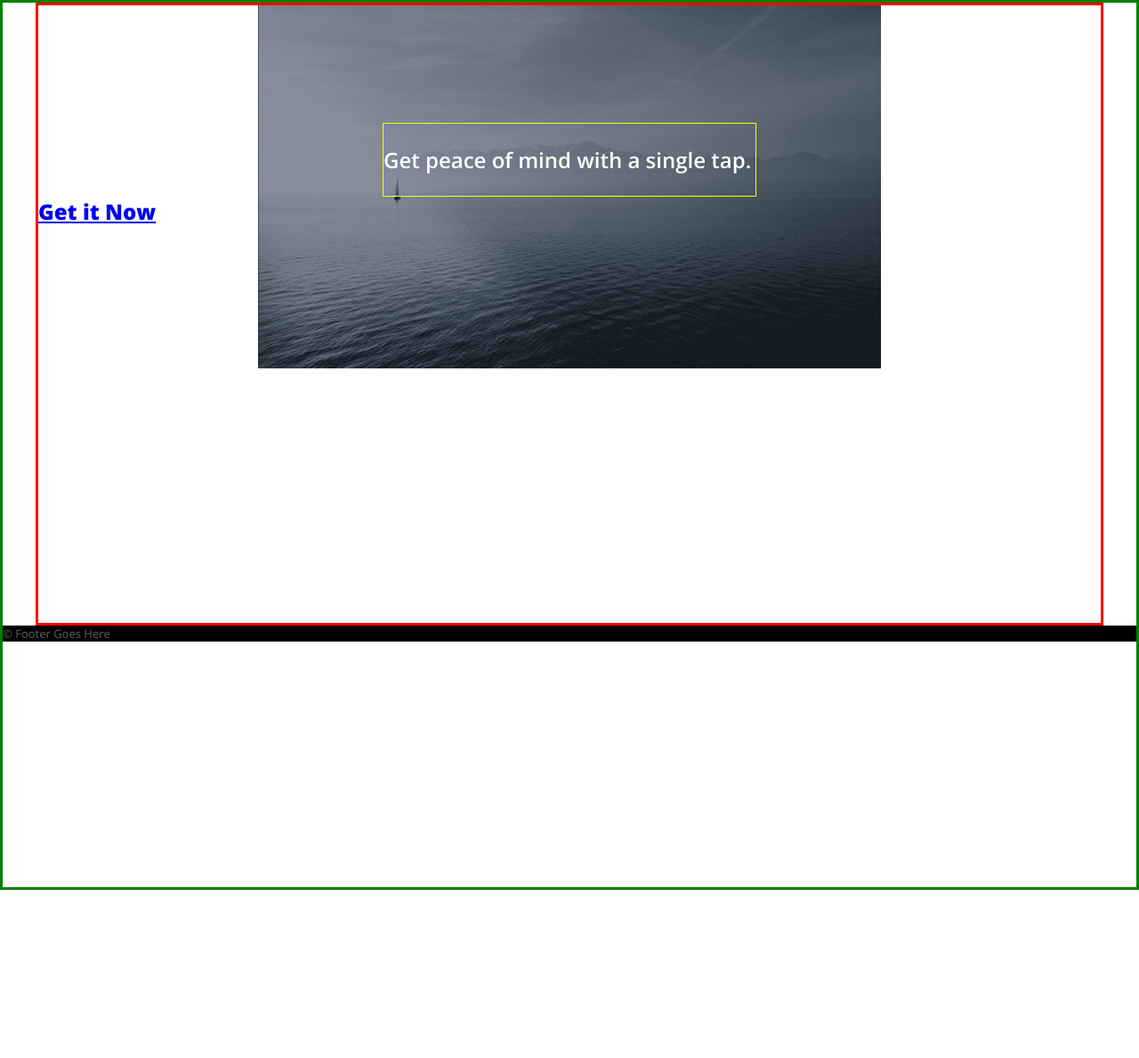
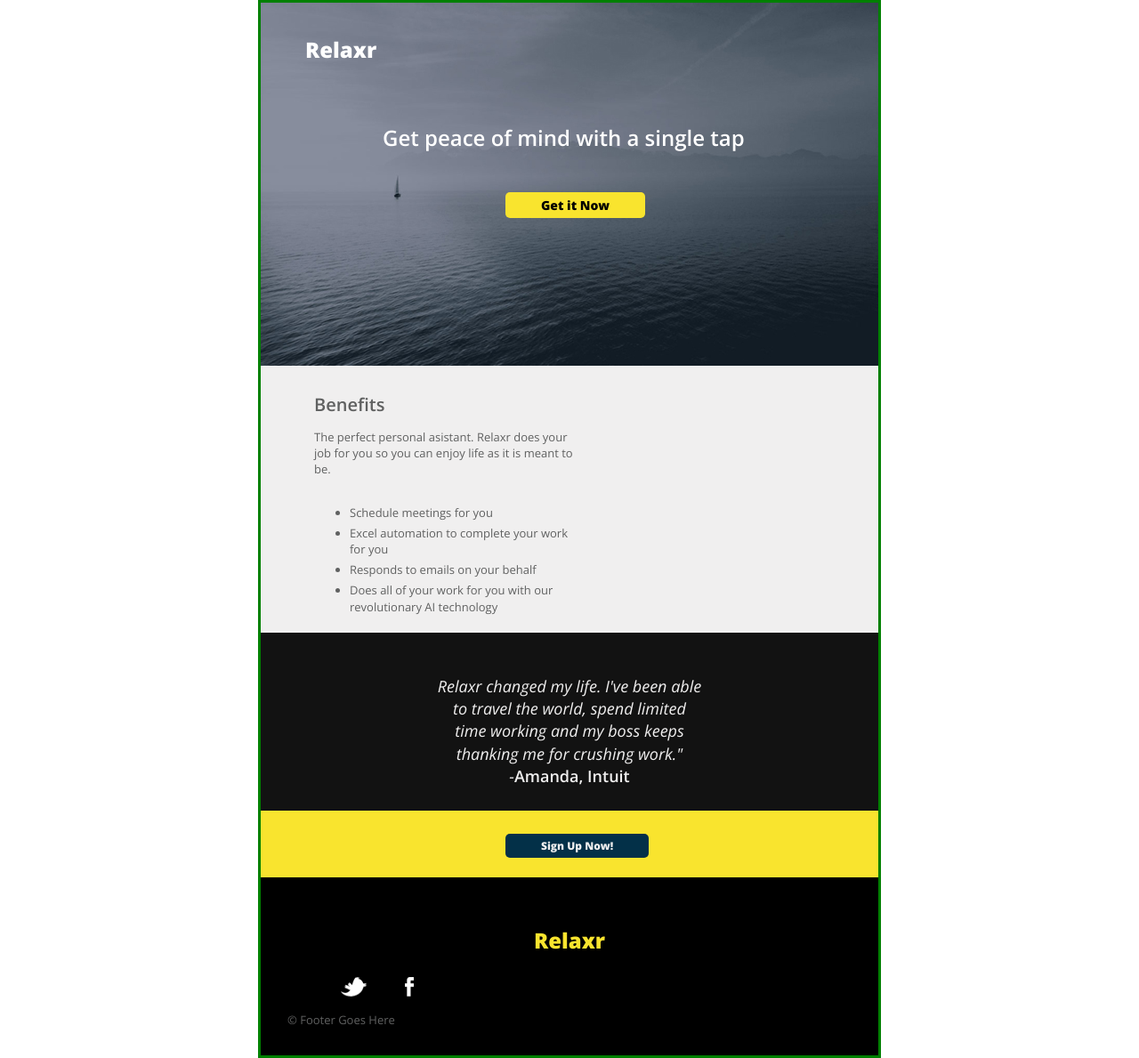
Before and after one commit to DelindaFrazier/GA-Coursework-Week-2, a plain HTML site: page Week 2/index.html in a window 1280 px wide. Shown: the whole page at 89% size. Before the commit the page ends 1000 px from the top, so only its background shows below. Drawn offline with nearby package versions, Linux system fonts and the light colour scheme.

Commit message:
Continued to add styles

```diff
--- a/Week 2/css/style.css
+++ b/Week 2/css/style.css
@@ -53,6 +53,9 @@ body {
      font-family: 'Open Sans', sans-serif;
 }
 
+a {
+  text-decoration: none;
+}
 
 /******************************************
 /* LAYOUT
@@ -60,52 +63,160 @@ body {
 
 /* Center the container */
 #container {
-  width: 100%;
+  width: 700px;
   margin: auto;
-  height: 1000px;
+  height: auto;
   border: 3px solid green;
 
 }
 
 header {
   background: url(../images/header_bg.jpg) no-repeat center top;
-  width: 1200px;
-  height: 700px;
-  border: 3px solid red;
-  margin-right: auto;
-  margin-left: auto;
+  height: 408px;
+  padding-top:20px;
 }
 
-footer {
-  background: #000;
+.benefits_layout {
+  background: #f0efef;
+  height: 300px;
+  padding-top: 30px;
 }
+
+
+
+
 
 /******************************************
 /* ADDITIONAL STYLES
 /*******************************************/
-.splash {
+.header_layout {
   color: #FFF;
-  font-size: 24px;
+  padding-top:0;
 }
 
 .logo {
     font-weight: 800;
+    font-size: 24px;
 }
+
+.header_logo_position {
+    margin-left: 50px;
+    margin-top: 0px;
+  }
 
 .tagline {
   font-weight: 600;
   width: 420px;
   margin-left: auto;
   margin-right: auto;
-  border: 1px solid yellow;
+  margin-top: 65px;
+  font-size: 24px;
 }
 
 
 .button {
+  padding-left: 40px;
+  padding-right: 40px;
+  padding-top: 5px;
+  padding-bottom: 5px;
   font-weight: 800;
   border-radius: 5px;
 }
 
-header .buttontext {
+.header_button {
   font-size: 14px;
+  color: #000;
+  background: #f9e42e;
 }
+
+.header_button_position {
+  margin-top: 50px;
+  margin-left: 275px;
+}
+
+.benefits_section_header {
+  font-weight: 600;
+  font-size: 20px;
+  margin-top: 0;
+  margin-left: 60px;
+  margin-bottom: 10px;
+
+}
+
+.benefits_text {
+  font-weight: 300;
+  font-size: 13px;
+  margin-left: 60px;
+  width: 300px;
+}
+
+.benefits_text p {
+  margin-bottom: 30px;
+}
+
+.benefits_text ul li {
+  margin-bottom: 5px;
+}
+
+.testimonial_layout {
+  background: #121212;
+  height: 200px;
+  padding-top: 30px;
+}
+
+.quote {
+  width: 300px;
+  margin-left: auto;
+  margin-right: auto;
+  text-align: center;
+  color: #F0EFEF;
+  font-size: 18px;
+  font-weight: 300;
+  font-style: italic;
+}
+
+.quote_credit {
+  font-weight: 600;
+  font-style: normal;
+}
+
+.signup {
+  background: #f9e42e;
+  height: 75px;
+  padding-top: 30px;
+}
+
+.signup_button {
+  font-size: 12px;
+  color: #F0EFEF;
+  background: #033048;
+}
+
+.signup_button_position {
+  margin-top: 0;
+  margin-left: 275px;
+}
+
+footer {
+  background: #000;
+  height: 200px;
+  padding: 30px;
+}
+
+.footer_logo_position {
+    margin-top: 0px;
+    text-align: center;
+    color: #f9e42e;
+  }
+
+.social {
+  margin-left: auto;
+  margin-right:auto;
+}
+
+
+.social li {
+  display: inline;
+  padding: 20px;
+  text-align: center;
+}
--- a/Week 2/index.html
+++ b/Week 2/index.html
@@ -17,19 +17,62 @@
   <body>
     <div id="container">
       <header>
-        <div  class="splash">
-          <h1 class="logo">Relaxr</h1>
+        <div  class="header_layout">
+          <div class="header_logo_position">
+            <h1 class="logo">Relaxr</h1>
+          </div>
           <div class="tagline">
-            <p>Get peace of mind with a single tap.</p>
+            <p>Get peace of mind with a single tap</p>
         </div>
-          <a href="#" class="button button-text">Get it Now</a>
+        <div class="header_button_position">
+          <a href="#" class=" button header_button">Get it Now</a>
         </div>
       </header>
+      <section id="benefits">
+        <div class="benefits_layout">
+          <h2 class="benefits_section_header">Benefits</h2>
+          <div class="benefits_text">
+            <p>The perfect personal asistant. Relaxr does your job for you so you can enjoy life as it is meant to be.</p>
+            <ul>
+              <li>Schedule meetings for you</li>
+              <li>Excel automation to complete your work for you</li>
+              <li>Responds to emails on your behalf</li>
+              <li>Does all of your work for you with our revolutionary AI technology</li>
+            </ul>
+          </div><!--close benefits_text-->
+        </div><!--close benefits-->
+      </section>
+      <section id="testimonial">
+        <div class="testimonial_layout">
+          <div class="quote">
+            <p>Relaxr changed my life. I've been able to travel the world, spend limited time working and my boss keeps thanking me for crushing work."</span><br>
+            -<span class="quote_credit">Amanda, Intuit</span></p>
+          </div><!--quote-->
+        </div><!--testimonial_layout-->
+      </section>
+      <section>
+        <div class="signup">
+          <div class="signup_button_position">
+          <a href="#" class="button signup_button">Sign Up Now!</a>
+          </div><!--end button position-->
+
+        </div><!--end sign_up-->
+      </section>
+      <footer>
+        <div class="footer_logo_position">
+          <p class="logo">Relaxr</p>
+        </div>
+        <div class="social">
+          <ul>
+            <li> <img src="images/twitter.png"></li>
+            <li>
+          <img src="images/facebook.png"></li>
+        </ul>
+
+        </div><!--close social-->
 
 
 
-
-      <footer>
         &copy; Footer Goes Here
       </footer>
     </div><!-- #container -->
```
